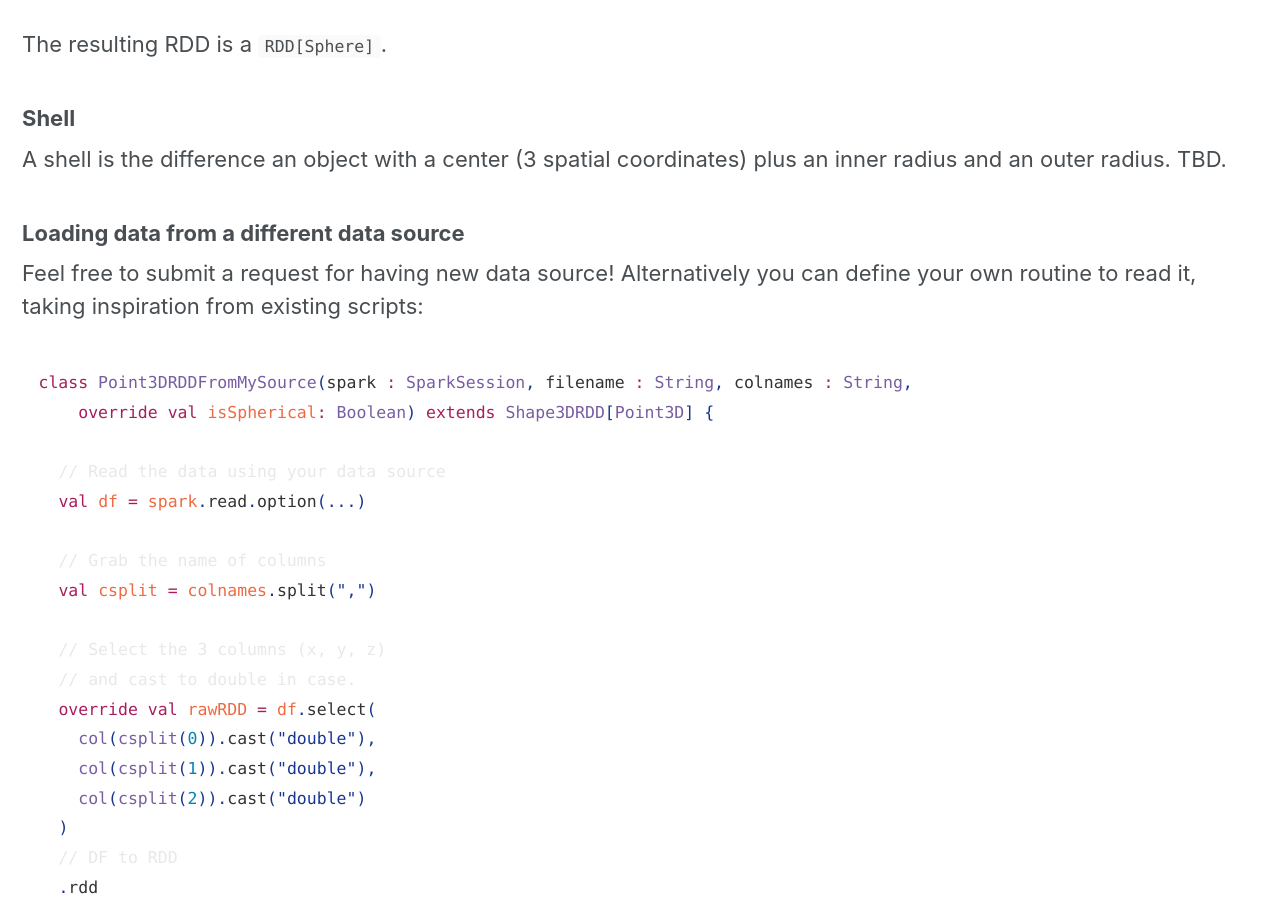
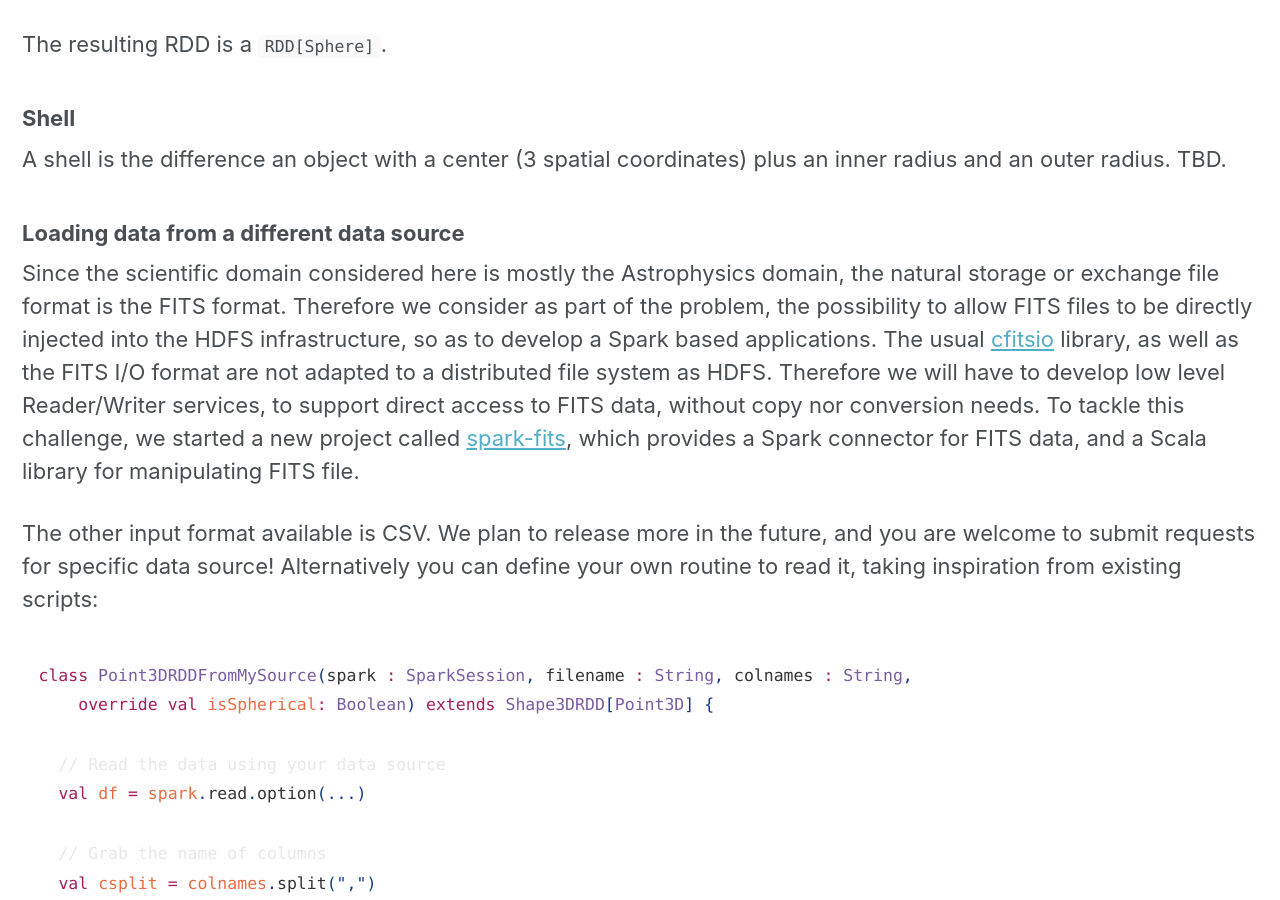
Before and after one commit to astrolabsoftware/spark3D, a Jekyll site: the page built from docs/02_introduction.md, in a window 1280 px wide and 900 px high, scrolled down 1281 px. Built offline with Jekyll 4.4.1, drawn with Linux system fonts in a browser that asks for light colours; nearby versions of some CDN libraries.

````diff
--- a/docs/02_introduction.md
+++ b/docs/02_introduction.md
@@ -47,7 +47,17 @@ A shell is the difference an object with a center (3 spatial coordinates) plus a
 
 ### Loading data from a different data source
 
-Feel free to submit a request for having new data source!
+Since the scientific domain considered here is mostly the Astrophysics domain,
+the natural storage or exchange file format is the FITS format.
+Therefore we consider as part of the problem, the possibility to allow FITS files
+to be directly injected into the HDFS infrastructure, so as to develop a Spark based applications. The usual [cfitsio](https://heasarc.gsfc.nasa.gov/fitsio/fitsio.html) library, as well as the FITS I/O format are not adapted to a distributed file system as HDFS.
+Therefore we will have to develop low level Reader/Writer services,
+to support direct access to FITS data, without copy nor conversion needs.
+To tackle this challenge, we started a new project called
+[spark-fits](https://github.com/JulienPeloton/spark-fits), which provides a
+Spark connector for FITS data, and a Scala library for manipulating FITS file.
+
+The other input format available is CSV. We plan to release more in the future, and you are welcome to submit requests for specific data source!
 Alternatively you can define your own routine to read it, taking inspiration from existing scripts:
 
 ```scala
````
Also changed, not shown: docs/05_visualization.md (+8 -2 lines), README.md.
